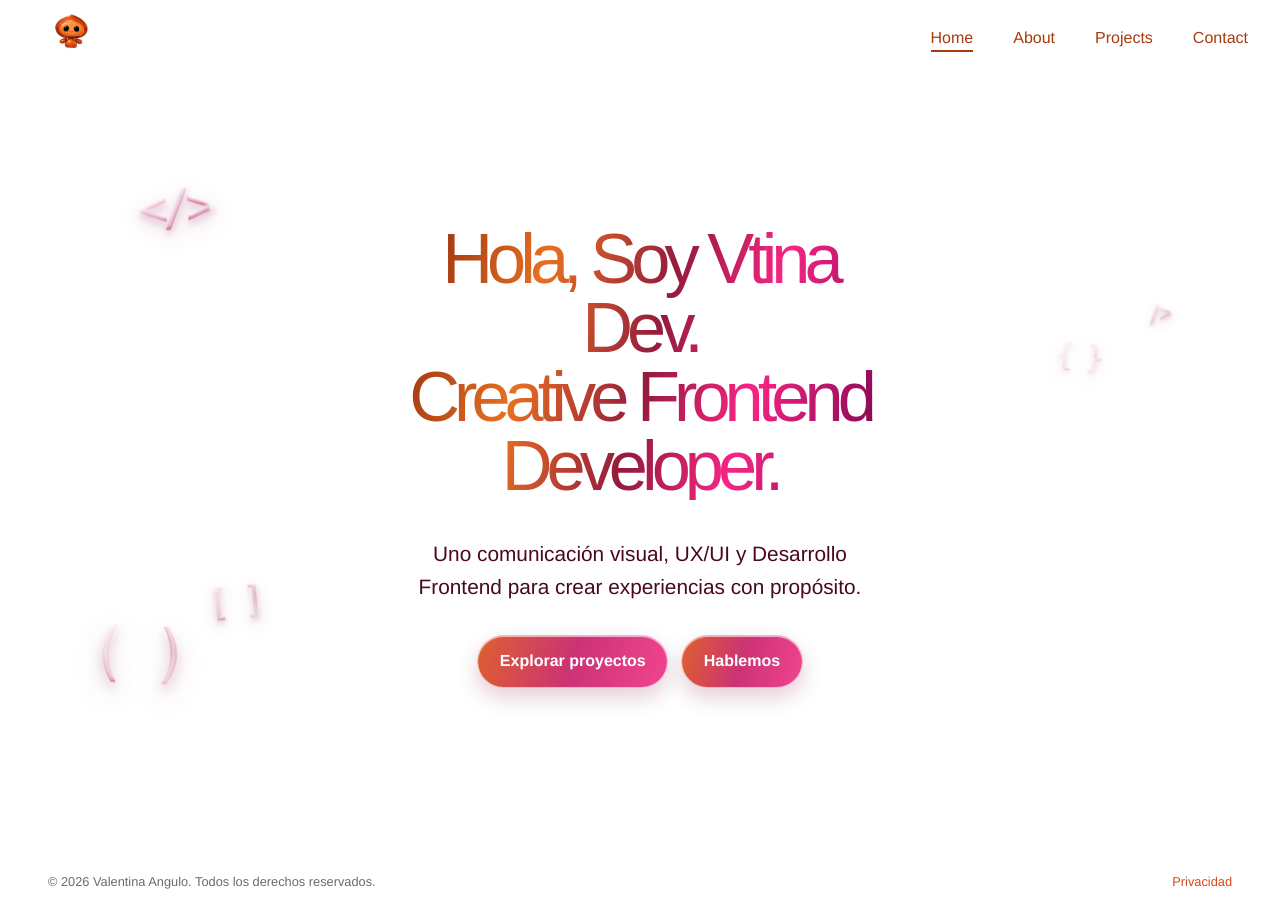
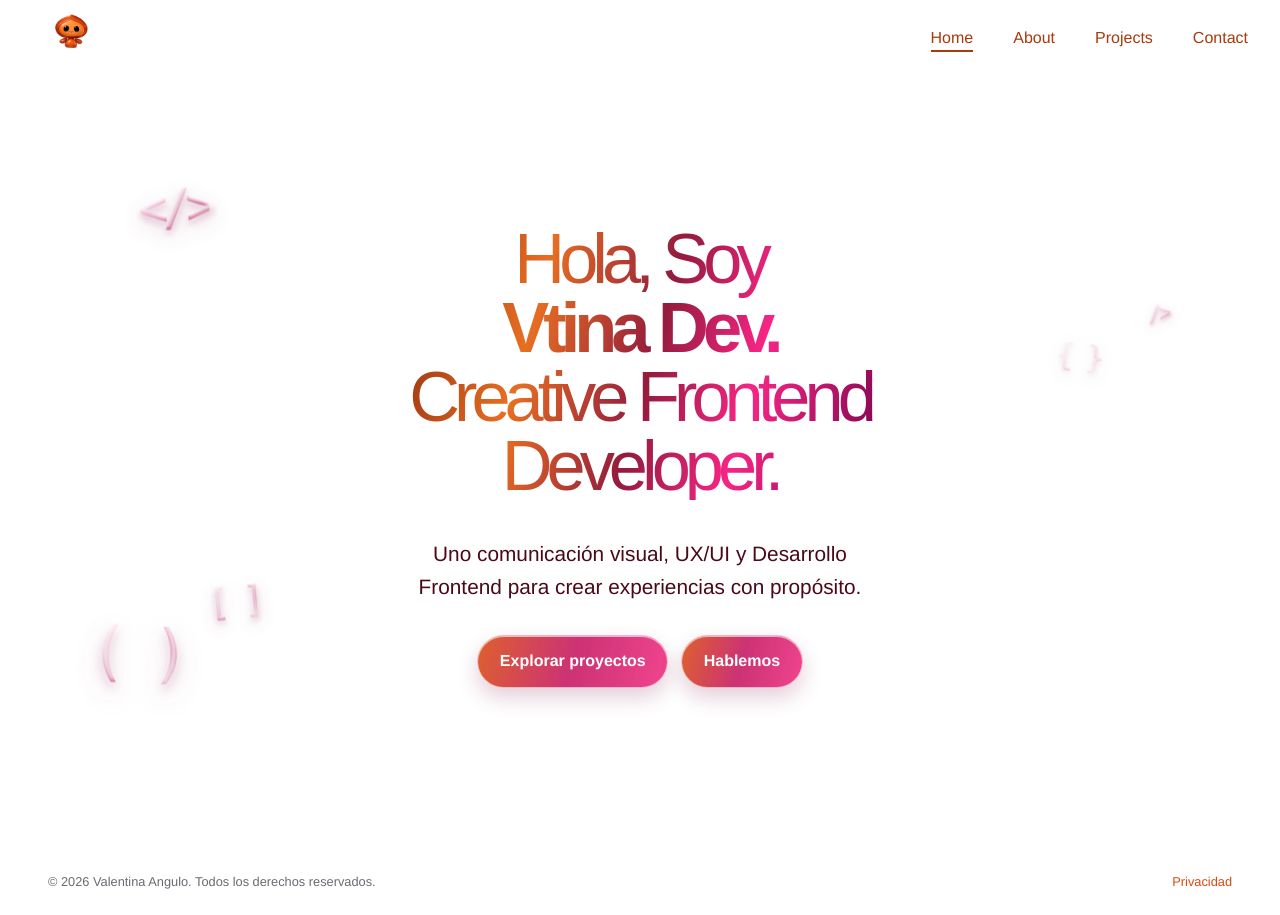
Before and after one commit to VtinaDev/Portfolio-Vtina, a Vue app: page / in a window 1280 px wide. Built offline with nearby package versions, Linux system fonts and the light colour scheme; the HTML template or start-up script is replaced by a standard one.

Commit message:
style: destaca marca en el home

```diff
--- a/src/pages/Home.vue
+++ b/src/pages/Home.vue
@@ -11,7 +11,7 @@
         <span class="code-float code-float--six">&lt; /</span>
       </div>
       <div class="home-hero__main">
-        <h1 id="home-title" class="fade-in delay-1">Hola, <em>Soy </em>Vtina Dev.<br>Creative Frontend Developer.</h1>
+        <h1 id="home-title" class="fade-in delay-1">Hola, <em>Soy </em><strong class="home-hero__brand">Vtina&nbsp;Dev.</strong><br>Creative Frontend Developer.</h1>
         <p class="home-hero__intro fade-in delay-2">Uno comunicación visual, UX/UI y Desarrollo Frontend para crear experiencias con propósito.</p>
         <div class="home-hero__actions fade-in delay-3">
           <router-link to="/portfolio" class="button button--primary">Explorar proyectos</router-link>
@@ -44,6 +44,7 @@ export default {
 .home-hero__eyebrow { margin: 1.4rem 0 0; color: var(--brand-amber); font-size: .72rem; font-weight: 800; letter-spacing: .13em; text-transform: uppercase; }
 .home-hero__main { z-index: 1; align-self: center; padding: clamp(2rem, 5vw, 4rem) 0; text-align: left; }
 .home-hero h1 { max-width: 11ch; margin: 0; background: linear-gradient(105deg, #8b270e 0%, #e76f22 28%, #931b3d 52%, #f72585 72%, #79044d 100%); -webkit-background-clip: text; background-clip: text; -webkit-text-fill-color: transparent; color: transparent; font-family: Arial, sans-serif; font-size: clamp(2.35rem, 5.5vw, 5.5rem); font-weight: 400; letter-spacing: -.085em; line-height: .82; }.home-hero h1 em { color: inherit; font-family: Georgia, serif; font-weight: 400; letter-spacing: -.1em; }
+.home-hero__brand { font-weight: 800; white-space: nowrap; }
 .home-hero__intro { max-width: 31rem; margin: clamp(1.8rem, 3vw, 2.8rem) 0 0; color: var(--brand-wine); font-size: clamp(1.05rem, 1.8vw, 1.3rem); line-height: 1.55; }
 .home-hero h1 em { font-family: inherit; font-size: inherit; font-style: normal; font-weight: inherit; letter-spacing: inherit; }
 .home-hero__actions { display: flex; flex-wrap: wrap; gap: .8rem; margin-top: 2rem; }.button { display: inline-flex; align-items: center; gap: .8rem; border: 1px solid rgba(255, 255, 255, .62); border-radius: 999px; box-shadow: inset 0 1px 0 rgba(255, 255, 255, .58), 0 .55rem 1.3rem rgba(122, 11, 60, .14); padding: .85rem 1.25rem; font-weight: 800; text-decoration: none; backdrop-filter: blur(.7rem); -webkit-backdrop-filter: blur(.7rem); transition: transform .25s ease, background .25s ease, color .25s ease, box-shadow .25s ease; }.button:hover { box-shadow: inset 0 1px 0 rgba(255, 255, 255, .82), 0 .8rem 1.5rem rgba(122, 11, 60, .22); text-decoration: none; transform: translateY(-.2rem); }.button--primary { background: linear-gradient(105deg, rgba(147, 27, 61, .9), rgba(194, 11, 90, .86) 52%, rgba(247, 37, 133, .84)); color: #fff; }.button--secondary { border-color: rgba(194, 11, 90, .25); background: linear-gradient(145deg, rgba(255, 255, 255, .62), rgba(255, 255, 255, .18)); color: var(--brand-magenta); }.button--secondary:hover { border-color: rgba(237, 22, 114, .4); background: linear-gradient(145deg, rgba(255, 255, 255, .74), rgba(237, 22, 114, .12)); color: var(--brand-magenta); }
```
